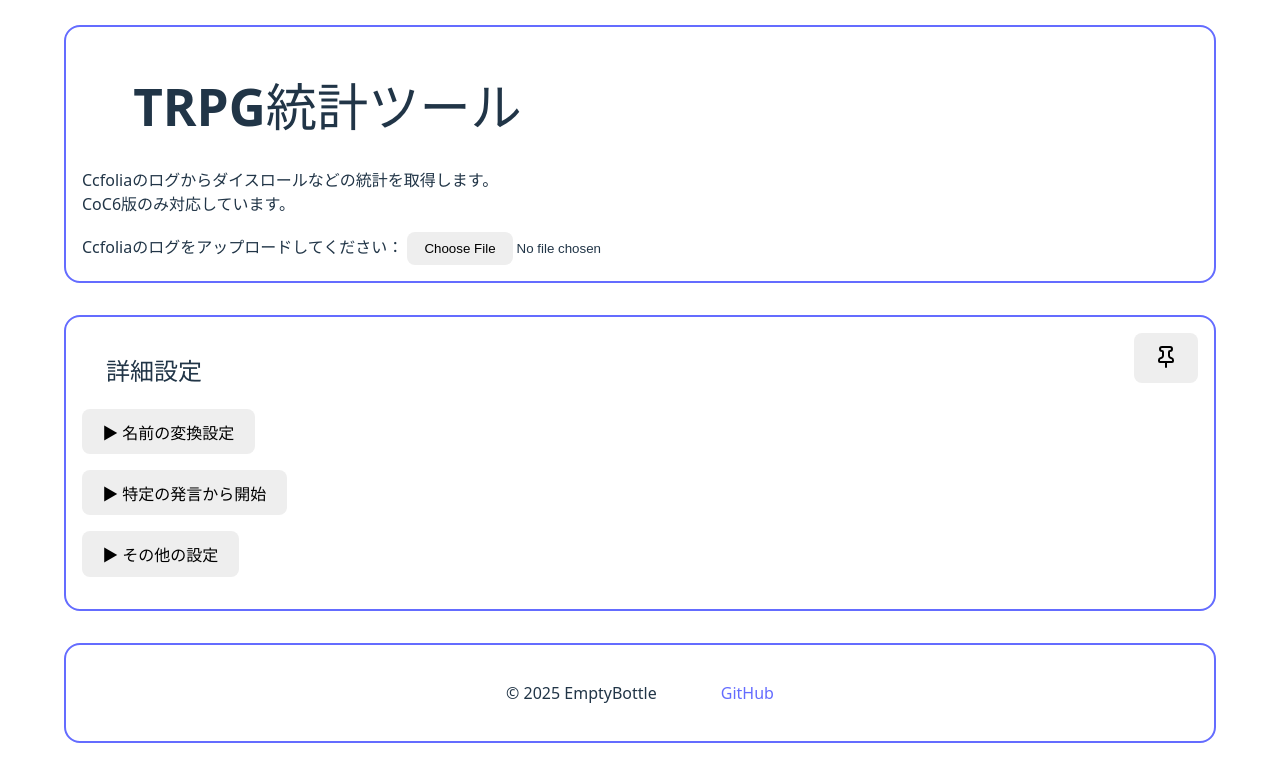
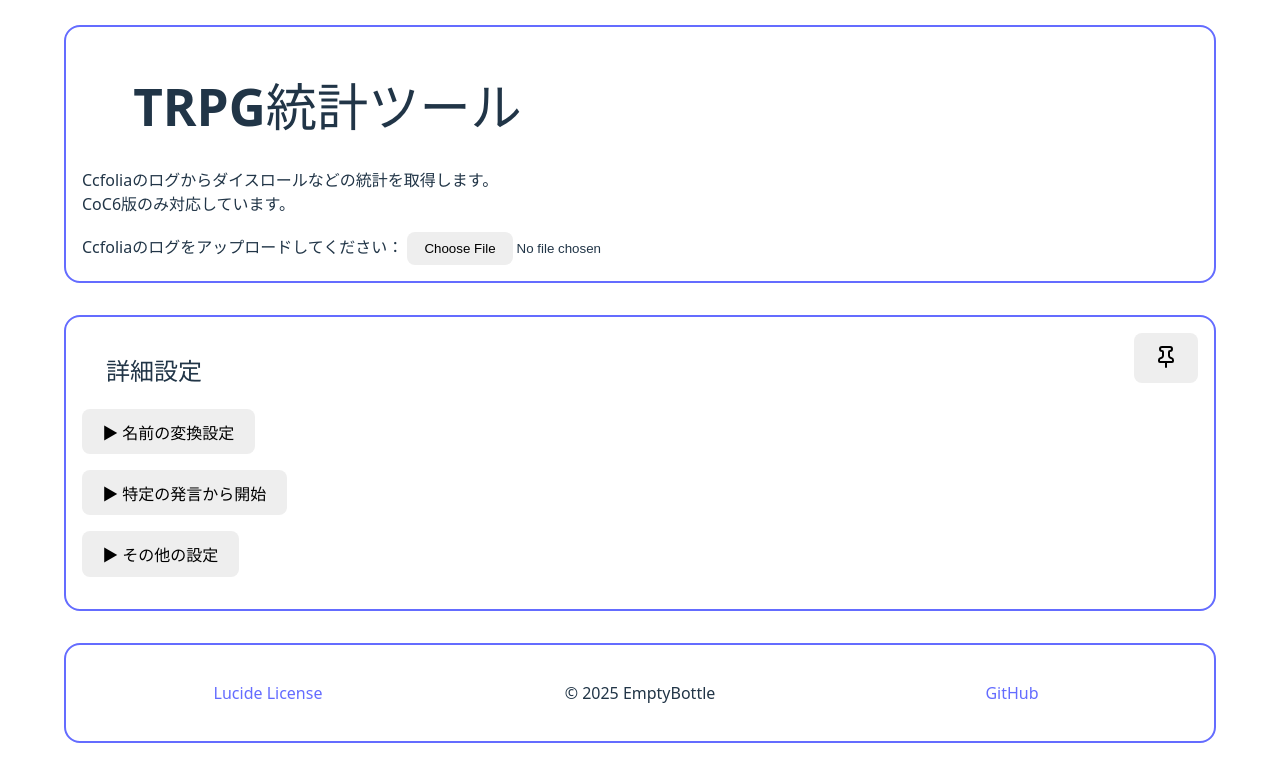
Before and after one commit to tukasa0001/DiceStats, a React (Vite) app: page / in a window 1280 px wide. Shown: the top 782 px of the page. Built offline with nearby package versions, Linux system fonts and the light colour scheme.

Commit message:
フッターを更新

```diff
--- a/src/Footer.css
+++ b/src/Footer.css
@@ -8,6 +8,7 @@ footer.footer {
     justify-content: center;
 
     div {
+        width: 100%;
         margin: 0 2em;
     }
 }
--- a/src/Footer.tsx
+++ b/src/Footer.tsx
@@ -3,6 +3,9 @@ import "./Footer.css";
 const Footer = () => {
     return (
         <footer className="card footer">
+            <div>
+                <p><a href="https://lucide.dev/license" target="_blank">Lucide License</a></p>
+            </div>
             <div>
                 <p>© 2025 EmptyBottle</p>
             </div>
```
